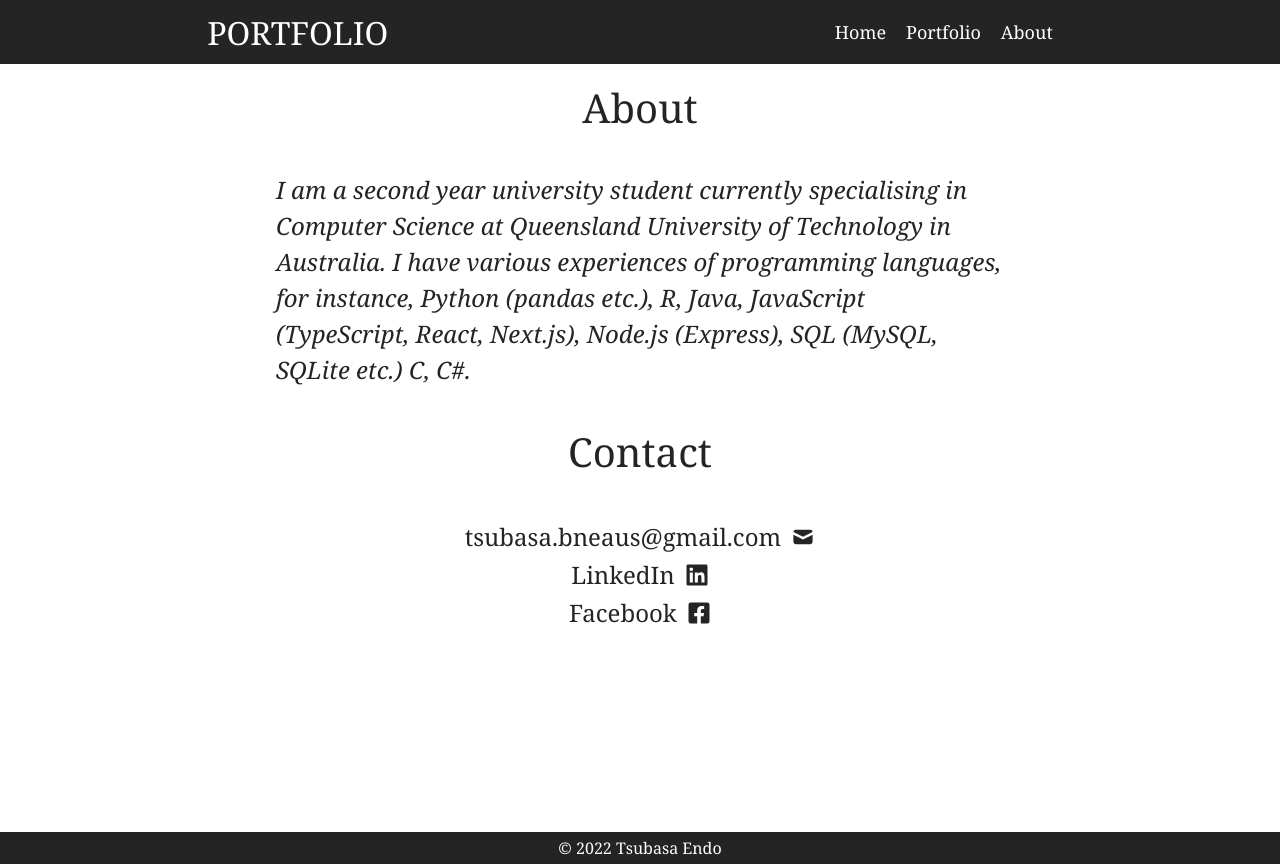
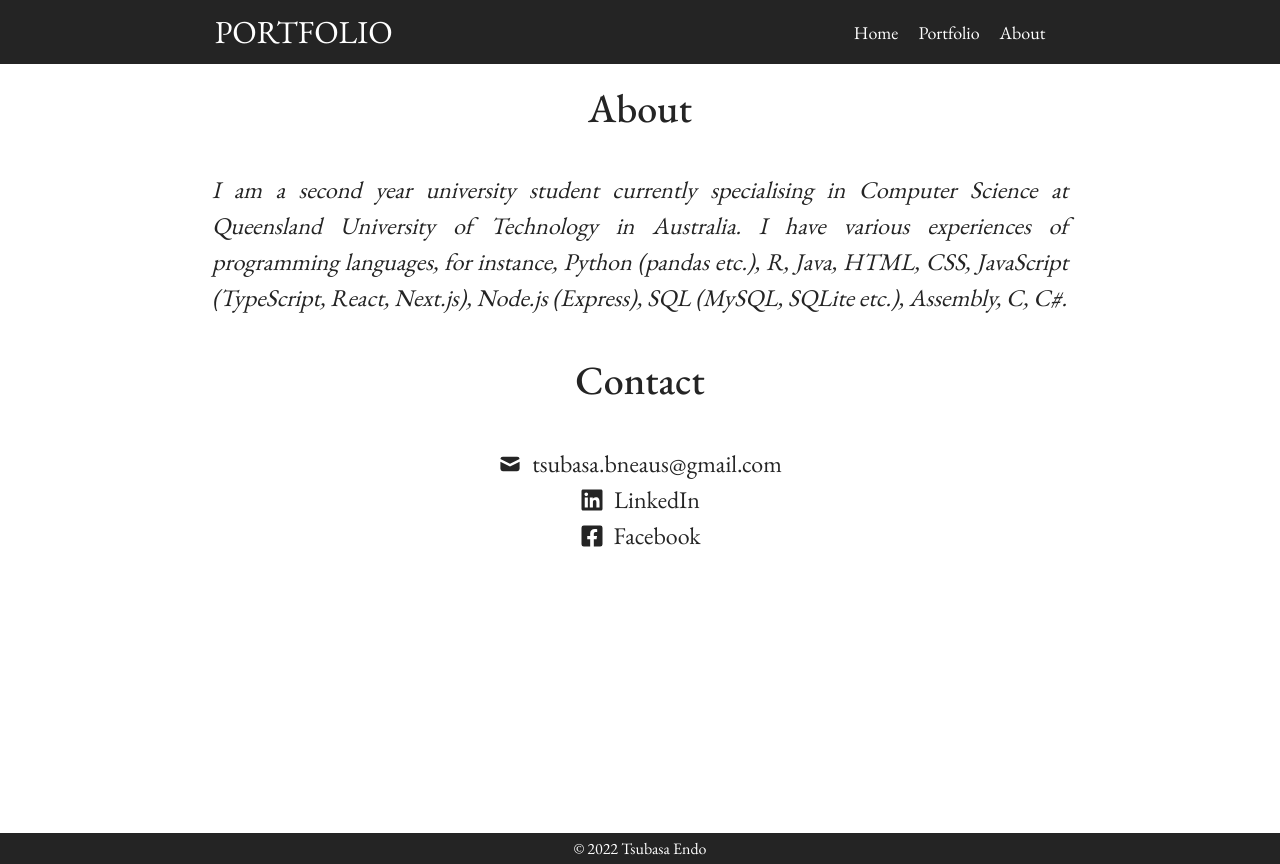
Before and after one commit to TsubasaBneAus/website-portfolio, a Next.js app: page /about in a window 1280 px wide. Built offline with nearby package versions, Linux system fonts and the light colour scheme.

Commit message:
modify font and layout

```diff
--- a/package.json
+++ b/package.json
@@ -9,6 +9,7 @@
     "lint": "next lint"
   },
   "dependencies": {
+    "@next/font": "^13.0.6",
     "@types/node": "18.11.10",
     "@types/react": "18.0.25",
     "@types/react-dom": "18.0.9",
--- a/pages/_app.tsx
+++ b/pages/_app.tsx
@@ -1,11 +1,18 @@
 import "../styles/globals.css";
 import type { AppProps } from "next/app";
 import Layout from "../components/Layout";
+import { EB_Garamond } from "@next/font/google";
+
+const eb_garamond = EB_Garamond({
+  subsets: ["latin"],
+});
 
 export default function App({ Component, pageProps }: AppProps) {
   return (
-    <Layout>
-      <Component {...pageProps} />
-    </Layout>
+    <div className={eb_garamond.className}>
+      <Layout>
+        <Component {...pageProps} />
+      </Layout>
+    </div>
   );
 }
--- a/pages/about.tsx
+++ b/pages/about.tsx
@@ -5,34 +5,38 @@ import { NextPage } from "next";
 
 const About: NextPage = () => {
   return (
+    <div className="fadein">
       <div className="about">
         <h1>About</h1>
         <p className="description">
-        I am a second year university student currently specialising in Computer
-        Science at Queensland University of Technology in Australia. I have
-        various experiences of programming languages, for instance, Python
-        (pandas etc.), R, Java, JavaScript (TypeScript, React, Next.js), Node.js
-        (Express), SQL (MySQL, SQLite etc.) C, C#.
+          I am a second year university student currently specialising in
+          Computer Science at Queensland University of Technology in Australia.
+          I have various experiences of programming languages, for instance,
+          Python (pandas etc.), R, Java, HTML, CSS, JavaScript (TypeScript, React,
+          Next.js), Node.js (Express), SQL (MySQL, SQLite etc.), Assembly, C, C#.
         </p>
         <h1>Contact</h1>
 
         <p className="contact">
-        <span className="spacedText">tsubasa.bneaus@gmail.com</span> <HiMail />
+          <HiMail />
+          <span className="spacedText">tsubasa.bneaus@gmail.com</span>{" "}
         </p>
         <Link
           className="contact"
           target="_blank"
           href="https://www.linkedin.com/in/tsubasa-endo-421b4b1a6"
         >
-        <span className="spacedText">LinkedIn</span> <FaLinkedin />
+          <FaLinkedin /> <span className="spacedText">LinkedIn</span>
         </Link>
         <Link
           className="contact"
           target="_blank"
           href="https://www.facebook.com/tsubasa.endo.376"
         >
-        <span className="spacedText">Facebook</span> <FaFacebookSquare />
+          <FaFacebookSquare />
+          <span className="spacedText">Facebook</span>
         </Link>
+      </div>
     </div>
   );
 };
--- a/pages/index.tsx
+++ b/pages/index.tsx
@@ -5,7 +5,7 @@ import { NextPage } from "next";
 
 const Home: NextPage = () => {
   return (
-    <div>
+    <div className="fadein">
       <div className="introduction">
         <h1>Tsubasa Endo</h1>
         <Image className="profileImage" src={profileImage} alt="" />
--- a/styles/globals.css
+++ b/styles/globals.css
@@ -22,7 +22,6 @@ main {
 }
 
 header {
-  font-family: Georgia, "Times New Roman", Times, serif;
   display: flex;
   justify-content: space-around;
   align-items: center;
@@ -116,7 +115,6 @@ header nav ul li a:hover {
 }
 
 footer {
-  font-family: Georgia, "Times New Roman", Times, serif;
   background-color: rgb(36, 36, 36);
   color: white;
   position: absolute;
@@ -133,7 +131,6 @@ footer p {
 .introduction,
 .portfolio,
 .about {
-  font-family: Georgia, "Times New Roman", Times, serif;
   display: flex;
   flex-direction: column;
   align-items: center;
@@ -169,11 +166,12 @@ footer p {
 
 .description {
   line-height: 1.5;
-  padding-left: 20%;
-  padding-right: 20%;
+  padding-left: 15%;
+  padding-right: 15%;
   margin: 20px;
   font-style: italic;
   font-size: 24px;
+  text-align: justify;
 }
 
 @media screen and (max-width: 600px) {
@@ -196,5 +194,24 @@ footer p {
 }
 
 .spacedText {
-  margin-right: 10px;
+  margin-left: 10px;
 }
+
+.fadein {
+  opacity: 0;
+  animation-name: fadein;
+  animation-duration: 2s;
+  animation-timing-function: ease-out;
+  animation-fill-mode: forwards;
+}
+
+@keyframes fadein {
+  0% {
+     opacity: 0;
+     transform: translateY(20px);
+  }
+  100% {
+     opacity: 1;
+     transform: translateY(0);
+  }
+}
```
Also changed, not shown: pages/portfolio.tsx (+5 -3 lines), 1 other file (tests, documents, lock files or other folders). Lines whose indentation alone changed are shown as unchanged.
